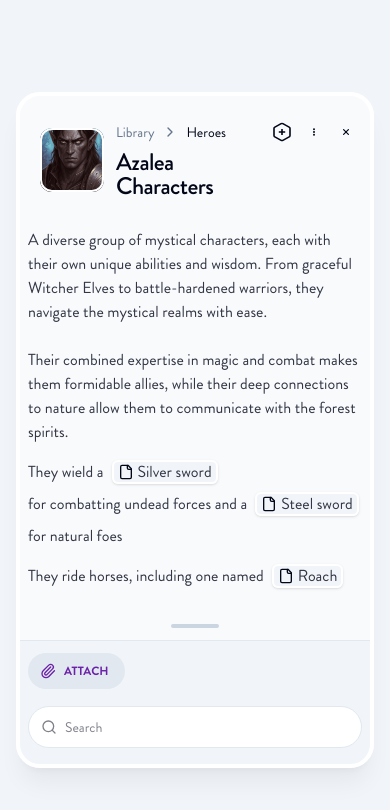
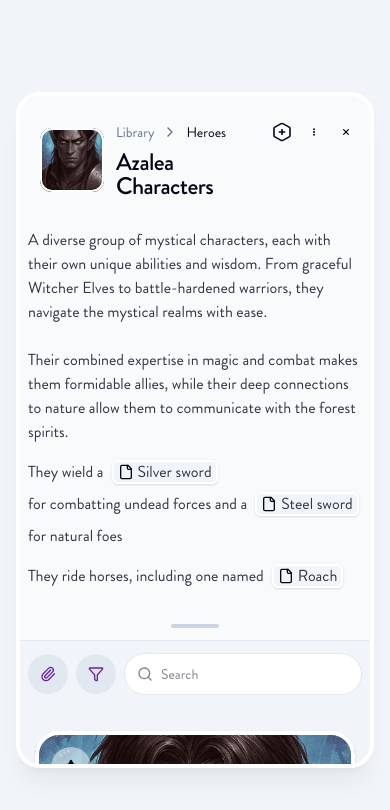
Before and after one commit to SalvSith/34534534543534, a React (Vite) app: page / in a window 390 px wide. Shown: the top 810 px of the page. Built offline with nearby package versions, Linux system fonts and the light colour scheme.

Commit message:
Update CardComboModal component

```diff
--- a/src/components/CardComboModal.tsx
+++ b/src/components/CardComboModal.tsx
@@ -1496,6 +1496,63 @@ export default function CardComboModal() {
                         {/* Search and Actions Bar */}
                         <div className="bg-slate-100 box-border content-stretch flex flex-col lg:flex-row gap-4 items-start lg:items-center justify-start px-3 sm:px-6 relative shrink-0 w-full py-3">
 
+                            {/* Mobile Layout - Attach, Filter on left, Search on right */}
+                            <div className="lg:hidden flex flex-row gap-2 items-center justify-start w-full">
+                                {/* Attach Button - Left (Icon only) */}
+                                <button
+                                    onClick={handleAttachCard}
+                                    className="bg-slate-200 hover:bg-slate-300 box-border content-stretch flex items-center justify-center w-10 h-10 relative rounded-full shrink-0 transition-colors duration-200 cursor-pointer"
+                                    title="Attach"
+                                >
+                                    <Paperclip className="w-4 h-4 text-purple-800" strokeWidth={2} />
+                                </button>
+
+                                {/* Filter Toggle Button - Left */}
+                                {visibleCards.length > 1 && (
+                                    <button
+                                        onClick={() => setShowFilters(!showFilters)}
+                                        className="bg-slate-200 hover:bg-slate-300 box-border content-stretch flex items-center justify-center w-10 h-10 relative rounded-full shrink-0 transition-colors duration-200 cursor-pointer"
+                                        title={showFilters ? "Hide filters" : "Show filters"}
+                                    >
+                                        {showFilters ? (
+                                            <X className="w-4 h-4 text-purple-800 transition-colors duration-200" strokeWidth={2} />
+                                        ) : (
+                                            <Filter className="w-4 h-4 text-purple-800 transition-colors duration-200" strokeWidth={2} />
+                                        )}
+                                    </button>
+                                )}
+
+                                {/* Search Bar - Right (takes remaining space) */}
+                                {visibleCards.length > 1 && (
+                                    <div className={`bg-white relative rounded-full flex-1 border transition-all duration-200 ${searchFocused ? 'border-purple-800 shadow-sm' : 'border-slate-200'}`}>
+                                        <div className="box-border content-stretch flex flex-row items-center justify-start overflow-hidden px-3 py-2.5 relative w-full">
+                                            <div className="box-border content-stretch flex flex-row items-center justify-start pl-0 pr-2 py-0 relative shrink-0">
+                                                <Search className={`w-4 h-4 transition-colors duration-200 ${searchFocused || searchValue ? 'text-slate-950' : 'text-slate-950 opacity-50'}`} strokeWidth={2} />
+                                            </div>
+                                            <input
+                                                type="text"
+                                                value={searchValue}
+                                                onChange={(e) => setSearchValue(e.target.value)}
+                                                onFocus={() => setSearchFocused(true)}
+                                                onBlur={() => setSearchFocused(false)}
+                                                placeholder="Search"
+                                                className="basis-0 font-hvd-regular grow h-5 leading-[20px] min-h-px min-w-px not-italic relative shrink-0 text-[14px] text-left text-slate-950 bg-transparent border-0 outline-none placeholder:text-slate-950 placeholder:opacity-50"
+                                            />
+                                            {searchValue && (
+                                                <button
+                                                    onClick={() => setSearchValue('')}
+                                                    className="box-border content-stretch flex flex-row items-center justify-center pl-2 pr-0 py-0 relative shrink-0 hover:opacity-60 transition-opacity duration-200"
+                                                >
+                                                    <X className="w-4 h-4 text-slate-950 opacity-40" strokeWidth={2} />
+                                                </button>
+                                            )}
+                                        </div>
+                                    </div>
+                                )}
+                            </div>
+
+                            {/* Desktop Layout - Original */}
+                            <div className="hidden lg:flex lg:flex-row gap-4 items-center justify-start w-full">
                                 {/* Attach Button - Far Left */}
                                 <div
                                     onClick={handleAttachCard}
@@ -1509,7 +1566,7 @@ export default function CardComboModal() {
                                     </div>
                                 </div>
 
-                            <div className="basis-0 grow h-full min-h-px min-w-px shrink-0 hidden lg:block"/>
+                                <div className="basis-0 grow h-full min-h-px min-w-px shrink-0"/>
 
                                 {/* Search, Filter Toggle, View Toggle, and Expand Button - Only show when there's more than 1 item */}
                                 {visibleCards.length > 1 && (
@@ -1638,6 +1695,54 @@ export default function CardComboModal() {
                                     </div>
                                 )}
                             </div>
+                        </div>
+
+                        {/* Mobile Filter Section - Only show on mobile when filters are enabled */}
+                        {showFilters && visibleCards.length > 1 && (
+                            <div className="lg:hidden bg-slate-100 pb-3 px-6" style={{ marginLeft: 'calc(-50vw + 50%)', marginRight: 'calc(-50vw + 50%)', width: '100vw' }}>
+                                <div className="bg-slate-200 rounded-full p-1 relative overflow-hidden">
+                                    {/* Active indicator - same as desktop */}
+                                    <div
+                                        className="absolute bg-white shadow-[0px_1px_2px_0px_rgba(0,0,0,0.05)] h-[calc(100%-8px)] rounded-full z-10 transition-all duration-300 ease-out"
+                                        style={{
+                                            width: 'calc(20% - 2px)',
+                                            left: `calc(${(['all', 'cards', 'images', 'audio', 'videos'].indexOf(activeFilter) * 20)}% + 1px)`,
+                                            top: '4px'
+                                        }}
+                                    />
+
+                                    <div className="flex relative z-20">
+                                        {[
+                                            { key: 'all' as const, icon: CheckCheck, label: 'ALL' },
+                                            { key: 'cards' as const, icon: FileText, label: 'CARDS' },
+                                            { key: 'images' as const, icon: ImageIcon, label: 'IMAGES' },
+                                            { key: 'audio' as const, icon: FileAudio, label: 'AUDIO' },
+                                            { key: 'videos' as const, icon: FileVideo2, label: 'VIDEOS' }
+                                        ].map((filter, index) => {
+                                            const Icon = filter.icon;
+                                            const isActive = activeFilter === filter.key;
+
+                                            return (
+                                                <button
+                                                    key={filter.key}
+                                                    onClick={() => setActiveFilter(filter.key)}
+                                                    className="flex flex-row gap-1 h-9 items-center justify-center px-3 py-1.5 relative rounded-full flex-1 transition-all duration-200"
+                                                >
+                                                    <Icon className={`w-5 h-5 transition-colors duration-300 ${
+                                                        isActive ? 'text-slate-950' : 'text-slate-500'
+                                                    }`} strokeWidth={2} />
+                                                    <div className={`font-hvd-medium leading-[14px] text-[12px] text-center uppercase transition-colors duration-300 ${
+                                                        isActive ? 'text-slate-950' : 'text-slate-500'
+                                                    }`}>
+                                                        <p className="block leading-[14px]">{filter.label}</p>
+                                                    </div>
+                                                </button>
+                                            );
+                                        })}
+                                    </div>
+                                </div>
+                            </div>
+                        )}
 
                     {/* Cards Grid / List View - Only show when there's content to display */}
                     {shouldShowContentArea ? (
```
Lines whose indentation alone changed are shown as unchanged.
